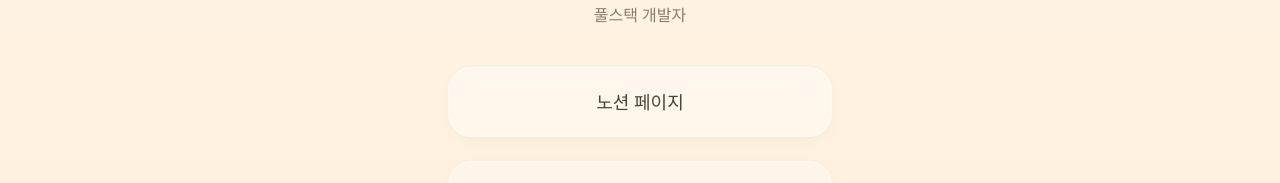
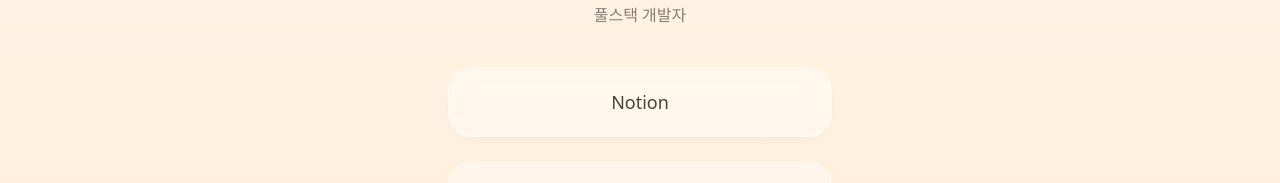
Before and after one commit to ko750125-afk/linknamu, a Next.js app: page / in a window 1280 px wide. Shown: the part 331-514 px from the top of the page. Built offline with nearby package versions, Linux system fonts and the light colour scheme; a web font is replaced by a local one.

Commit message:
카드 제목을 '노션 페이지'에서 'Notion'으로 변경

```diff
--- a/src/data/links.ts
+++ b/src/data/links.ts
@@ -7,7 +7,7 @@
 export const links: LinkItem[] = [
   {
     id: "notion",
-    title: "노션 페이지",
+    title: "Notion",
     url: "https://app.notion.com/p/3af5a81208448060a4a7d2595f2fbaa3?source=copy_link",
   },
   { id: "github", title: "GitHub", url: "https://github.com" },
```
